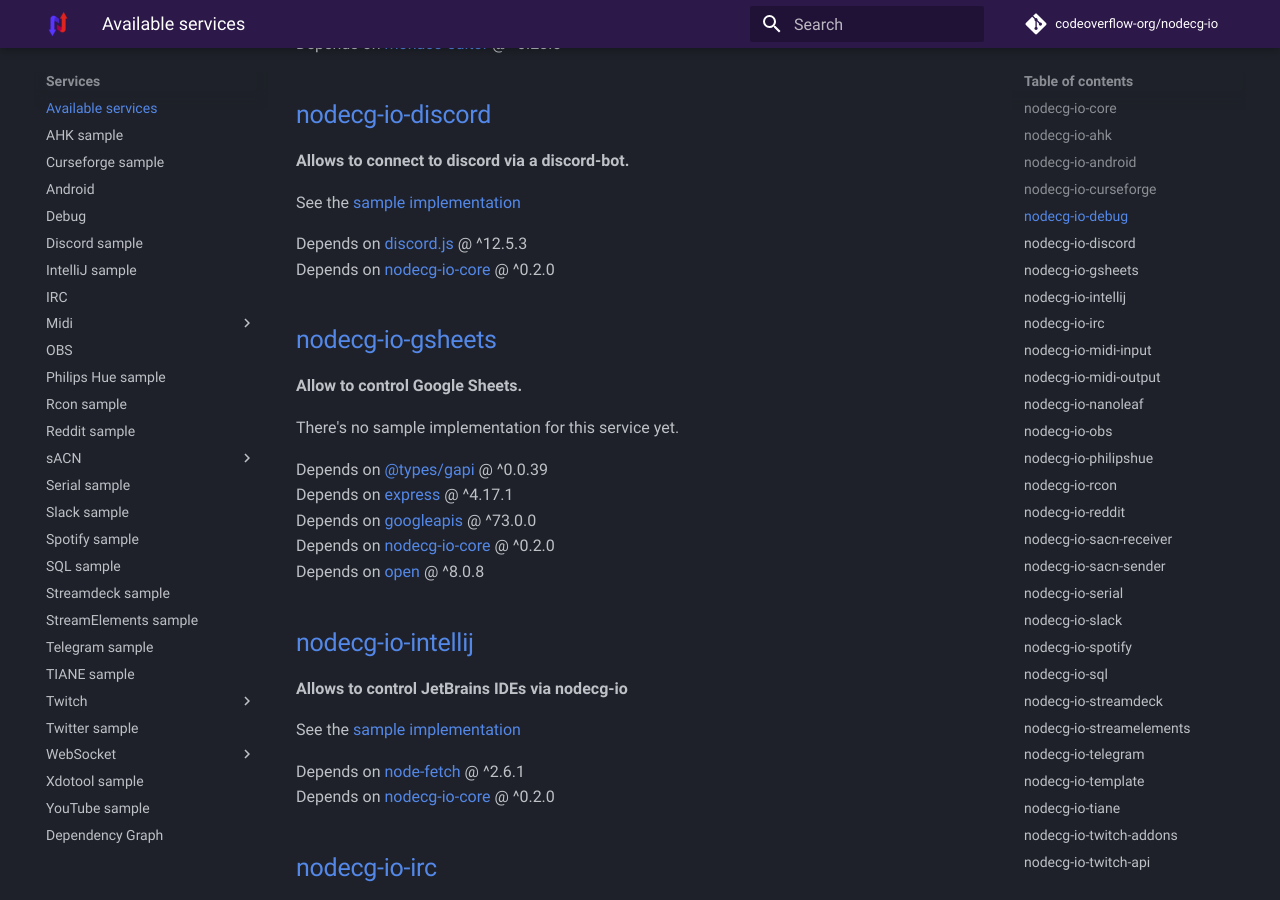
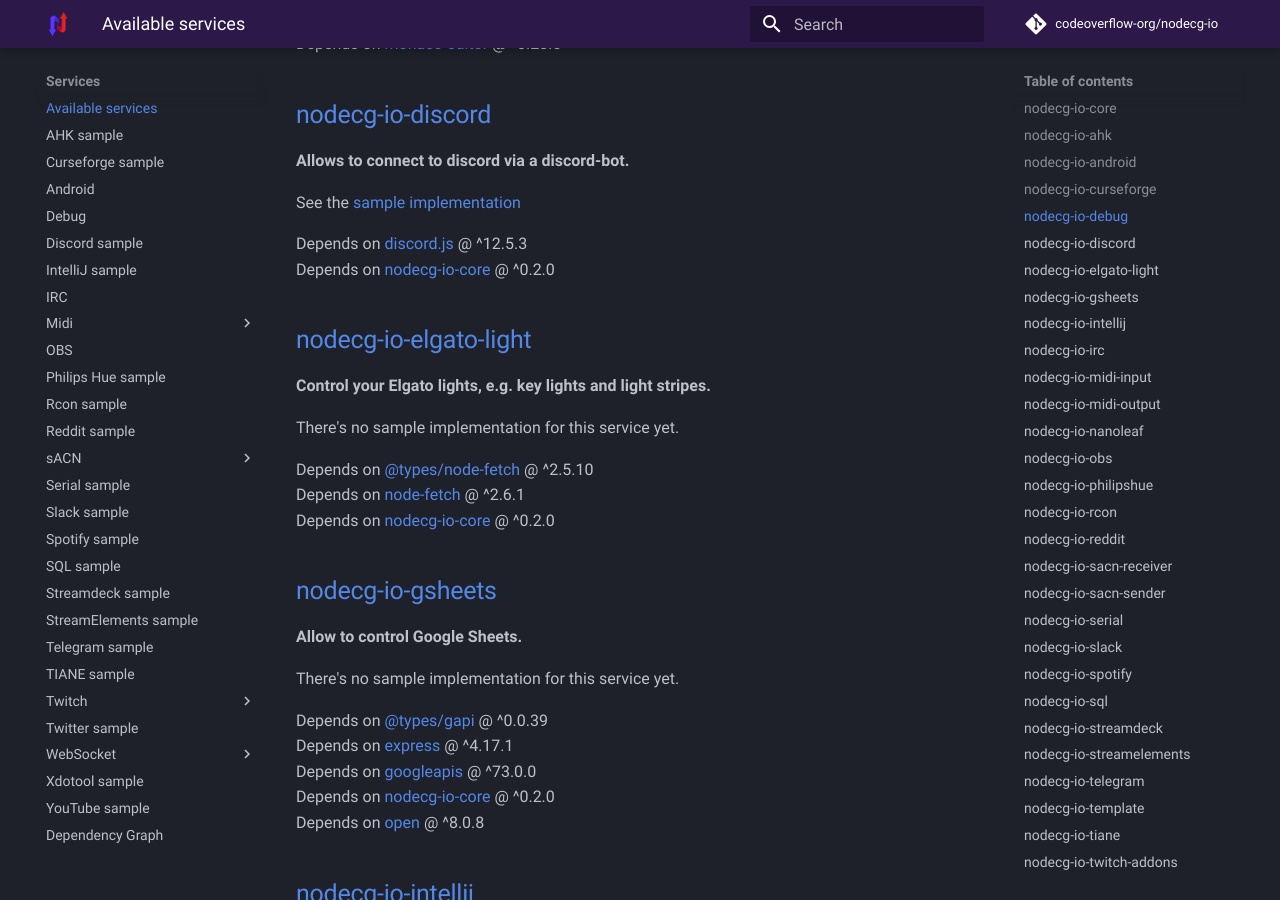
Before and after one commit to codeoverflow-org/nodecg-io-docs, an MkDocs documentation site: the page built from docs/services.md, in a window 1280 px wide and 900 px high, scrolled down 1267 px. Built offline with MkDocs 1.6.1 and Material for MkDocs 9.7.7, drawn with Linux system fonts in a browser that asks for light colours; comment, search, counter and statistics services are not loaded; the version menu is left out.

Commit message:
Update generated documentation (codeoverflow-org/nodecg-io@da25de64b7bb1c2c5b98c11c6fa452ff14e2f06c)

```diff
--- a/docs/services.md
+++ b/docs/services.md
@@ -53,6 +53,16 @@
 See the [sample implementation](samples/discord.md)
 
 Depends on [discord.js](https://www.npmjs.com/package/discord.js) @ ^12.5.3 <br>
+Depends on [nodecg-io-core](https://github.com/codeoverflow-org/nodecg-io/tree/master/nodecg-io-core) @ ^0.2.0 <br>
+
+## [nodecg-io-elgato-light](https://github.com/codeoverflow-org/nodecg-io/tree/master/nodecg-io-elgato-light)
+
+**Control your Elgato lights, e.g. key lights and light stripes.**
+
+There's no sample implementation for this service yet.
+
+Depends on [@types/node-fetch](https://www.npmjs.com/package/@types/node-fetch) @ ^2.5.10 <br>
+Depends on [node-fetch](https://www.npmjs.com/package/node-fetch) @ ^2.6.1 <br>
 Depends on [nodecg-io-core](https://github.com/codeoverflow-org/nodecg-io/tree/master/nodecg-io-core) @ ^0.2.0 <br>
 
 ## [nodecg-io-gsheets](https://github.com/codeoverflow-org/nodecg-io/tree/master/nodecg-io-gsheets)
```
Also changed, not shown: docs/dependencies.md (+5 -1 lines), docs/index.md (+1 -1 lines).
